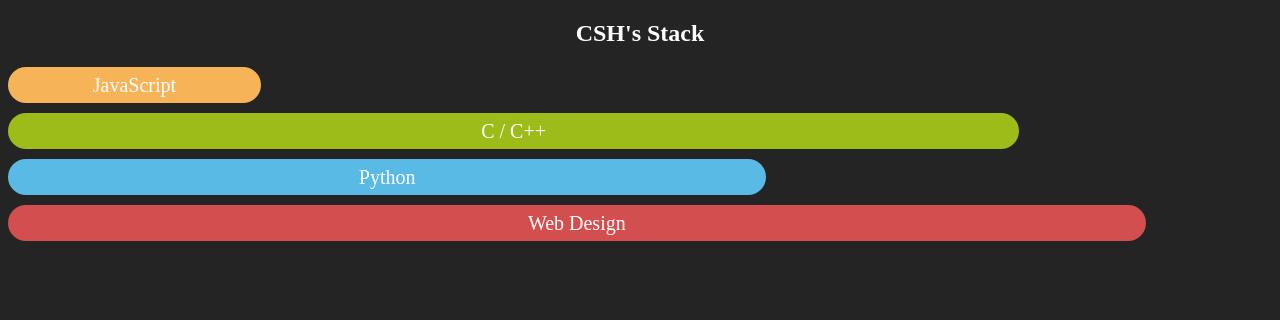
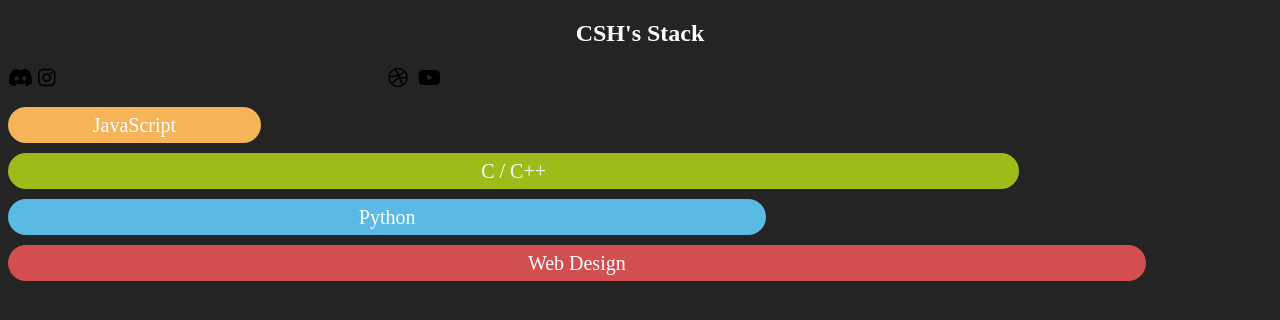
Before and after one commit to CSH3235/Stack, a plain HTML site: page index.html in a window 1280 px wide. Drawn offline with Linux system fonts and the light colour scheme.

Commit message:
Add files via upload

```diff
--- a/index.css
+++ b/index.css
@@ -1,11 +1,54 @@
+body {
+    background: #242424;
+}
+
 .CSH_stack {
     color: #fff;
     text-align: center;
 }
 
-body {
-    background: #242424;
+
+.icons {
+    display: flex;
 }
+
+.icons div {
+    position: relative;
+    justify-content: center;
+    align-items: center;
+    border-radius: 50%;
+    width: 30px;
+    height: 30px;
+    cursor: pointer;
+    opacity: 0;
+    animation: topTobottom 3s cubic-bezier(0.075, 0.82, 0.165, 1);
+    animation-fill-mode: forwards;
+}
+
+.icons div a {
+    color: #000;
+    font-size: 20px;
+}
+
+.icons div:nth-child(2) {
+    margin-right: 20em;
+}
+
+@keyframes topTobottom {
+    from {
+        transform: translateY(-65px);
+    }
+    to {
+        transform: translateY(0);
+        opacity: 1;
+    }
+}
+
+
+
+
+
+
 
 
 
--- a/index.html
+++ b/index.html
@@ -7,9 +7,25 @@
     <title>D3</title>
     <script src="D3/d3.js"></script> <!-- d3 연결 -->
     <link rel="stylesheet" href="index.css">
+
 </head>
 <body>
     <h2 class="CSH_stack">CSH's Stack</h2>
+
+    <div class="icons">
+        <div>
+            <a href="#"><i class="fab fa-discord"></i></a>
+        </div>
+        <div>
+            <a href="#"><i class="fab fa-instagram"></i></a>
+        </div>
+        <div>
+            <a href="#"><i class="fab fa-dribbble"></i></a>
+        </div>
+        <div>
+            <a href="#"><i class="fab fa-youtube"></i></a>
+        </div>
+    </div>
 
     <div class="bar_hor">
         <span class="yellow span_hor" data-val="20%">JavaScript</span>
@@ -20,5 +36,6 @@
 
     <div class="cir_graph"></div>
     <script src="index.js"></script>	<!-- js 파일 연결 -->
+    <script src="https://kit.fontawesome.com/9a89511041.js" crossorigin="anonymous"></script>
 </body>
 </html>
```
Also changed, not shown: index.js (+5 -4 lines).
